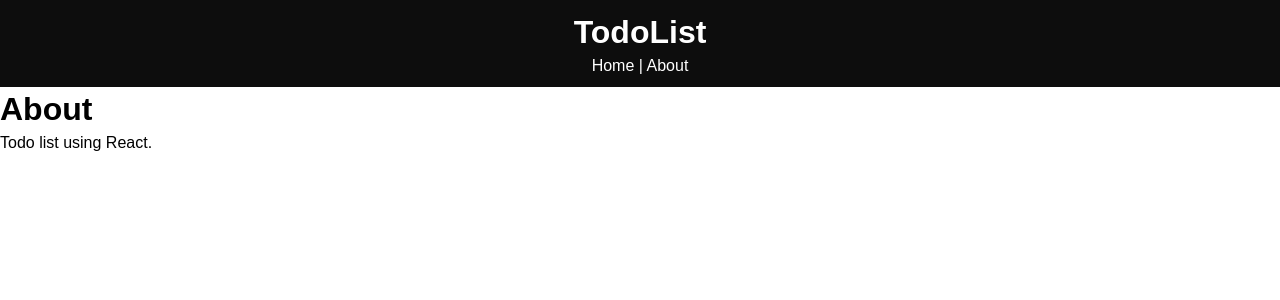
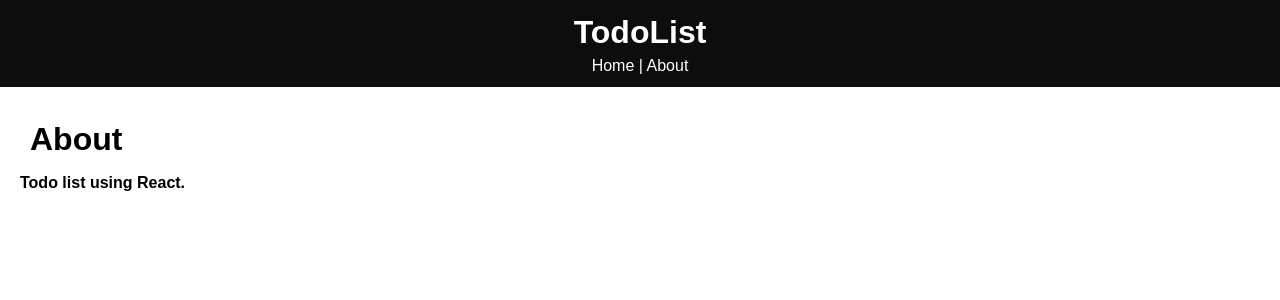
Before and after one commit to learning-dev/react-to-do-list, a React (Create React App) app: page /about in a window 1280 px wide. Shown: the top 300 px of the page. Built offline with nearby package versions, Linux system fonts and the light colour scheme.

Commit message:
add style to about page

```diff
--- a/src/components/pages/About.js
+++ b/src/components/pages/About.js
@@ -3,10 +3,17 @@
 function About() {
   return (
     <React.Fragment>
-      <h1>About</h1>
-      <p>Todo list using React.</p>
+      <div style={aboutStyle}>
+        <h1 style={{padding: '10px'}}>About</h1>
+        <p><b>Todo list using React.</b></p>
+      </div>
     </React.Fragment>
   )
 }
 
+const aboutStyle = {
+  padding: '10px',
+  margin: '10px'
+}
+
 export default About;
```
